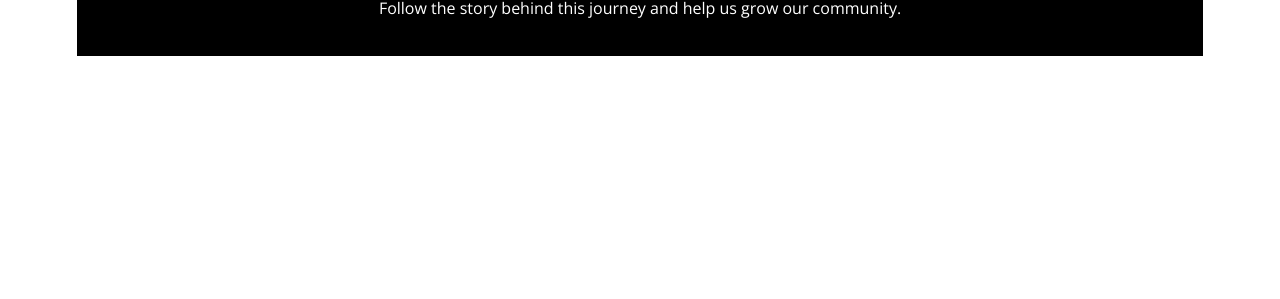
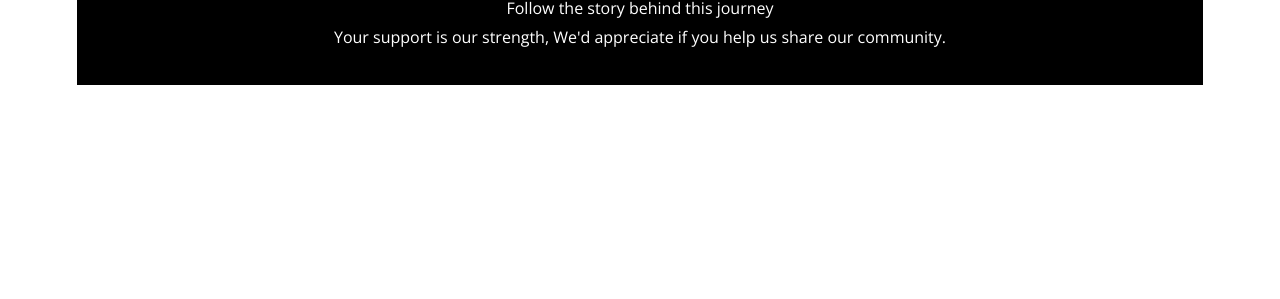
Before and after one commit to Alanbahena/Way2Earth-LandingPage, a website: page success.html in a window 1280 px wide. Shown: the part 501-800 px from the top of the page. Drawn offline with nearby package versions, Linux system fonts and the light colour scheme; a web font is replaced by a local one.

Commit message:
Header title has been changed

```diff
--- a/public/css/successStyles.css
+++ b/public/css/successStyles.css
@@ -89,6 +89,16 @@ body {
   margin-right: 7px;
 }
 
+.support1 {
+  font-family: 'Open Sans', sans-serif;
+  font-weight: 400;
+  font-size: 16px;
+  line-height: 1.5;
+  color: white;
+  text-align: center;
+  margin-bottom: 5px;
+}
+
 .support {
   font-family: 'Open Sans', sans-serif;
   font-weight: 400;
@@ -107,6 +117,9 @@ body {
     font-size: 19px;
   }
 
+  .support1 {
+    font-size: 14px;
+  }
   .support {
     font-size: 14px;
   }
--- a/success.html
+++ b/success.html
@@ -70,12 +70,15 @@
               <h3 class="message">Congratulations traveler!<br> Please verify your spam folder in case you do not recieve our welcome email. <br> <br> We are delighted to create and provide tools and opportunities that contribute to the creation of a better future. We'll let you know when the App is ready to be downloaded.</h3>
               <!-- <h3 class="message">You have now taken the first step towards a new journey on Earth. We'll let you know when the App is ready to be downloaded. <br> Check your spam folder, maybe our welcome email maybe be found there.</h3> -->
               <div class="icons">
-                <a href="https://medium.com/@alanbahena"> <i class="social-icon fab fa-medium fa-2x"></i></a>
-                <!-- <a href=""> <i class="social-icon fab fa-instagram"></i></a> -->
-                <a href=""> <i class="social-icon fab fa-facebook-square fa-2x"></i></a> -->
-                <!-- <a href=""> <i class="social-icon fab fa-twitter"></i></a> -->
+                <div class="iconos">
+                  <a href="https://medium.com/@alanbahena"> <i class="social-icon fab fa-medium fa-2x"></i></a>
+                  <!-- <a href=""> <i class="social-icon fab fa-instagram"></i></a> -->
+                  <a href=""> <i class="social-icon fab fa-facebook-square fa-2x"></i></a> -->
+                  <!-- <a href=""> <i class="social-icon fab fa-twitter"></i></a> -->
+                </div>
               </div>
-              <p class="support">Follow the story behind this journey and help us grow our community.</p>
+              <p class="support1">Follow the story behind this journey</p>
+              <p class="support">Your support is our strength, We'd appreciate if you help us share our community.</p>
         </div>
 
       </section>
```
Also changed, not shown: public/index.html (+4 -3 lines).
